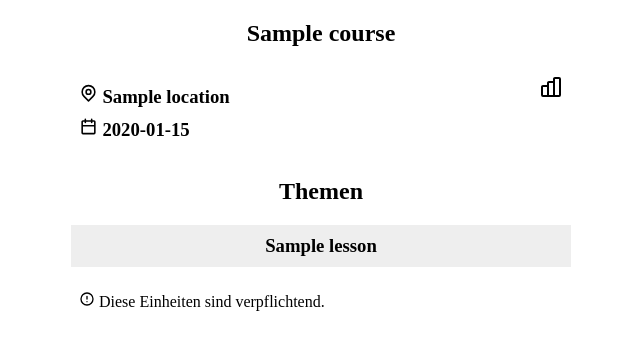
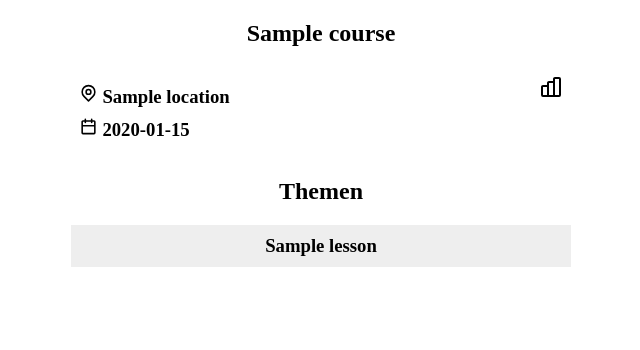
Before and after one commit to digitalfabrik/ish-goalkeeper, a Django app: template src/gui/templates/course.html in a window 1280 px wide. Shown: the top 350 px of the page, without its empty margins (319-959 px from the left). Run offline with Django 3.2, Linux system fonts and the light colour scheme; the template is opened without the code that fills it: most values are stand-ins (such as "Sample title", 1, 10 or a date in 2020); some libraries are stand-ins or nearby versions; some web fonts are replaced.

Commit message:
Remove warning for required fields, fixes #117

```diff
--- a/src/gui/templates/course.html
+++ b/src/gui/templates/course.html
@@ -23,8 +23,5 @@
         </div>
       </a>
     {% endfor %}
-    <div class="content-item" style="background: #fff;">
-      <img class="icon-inline" src="{% static "heroicons/icon-exclamation.svg" %}"> Diese Einheiten sind verpflichtend.
-    </div>
   {% endif %}
 {% endblock %}
--- a/src/gui/templates/lesson.html
+++ b/src/gui/templates/lesson.html
@@ -47,9 +47,6 @@
      </div>
     </a>
   {% endfor %}
-    <div class="content-item" style="background: #fff;">
-      <img style="height: 1em;" src="{% static "heroicons/icon-exclamation.svg" %}"> Diese Einheiten sind verpflichtend.
-    </div>
     <div class="content-item bg-white"></div>
 {% endif %}
 {% if lesson_details.questions %}
```
